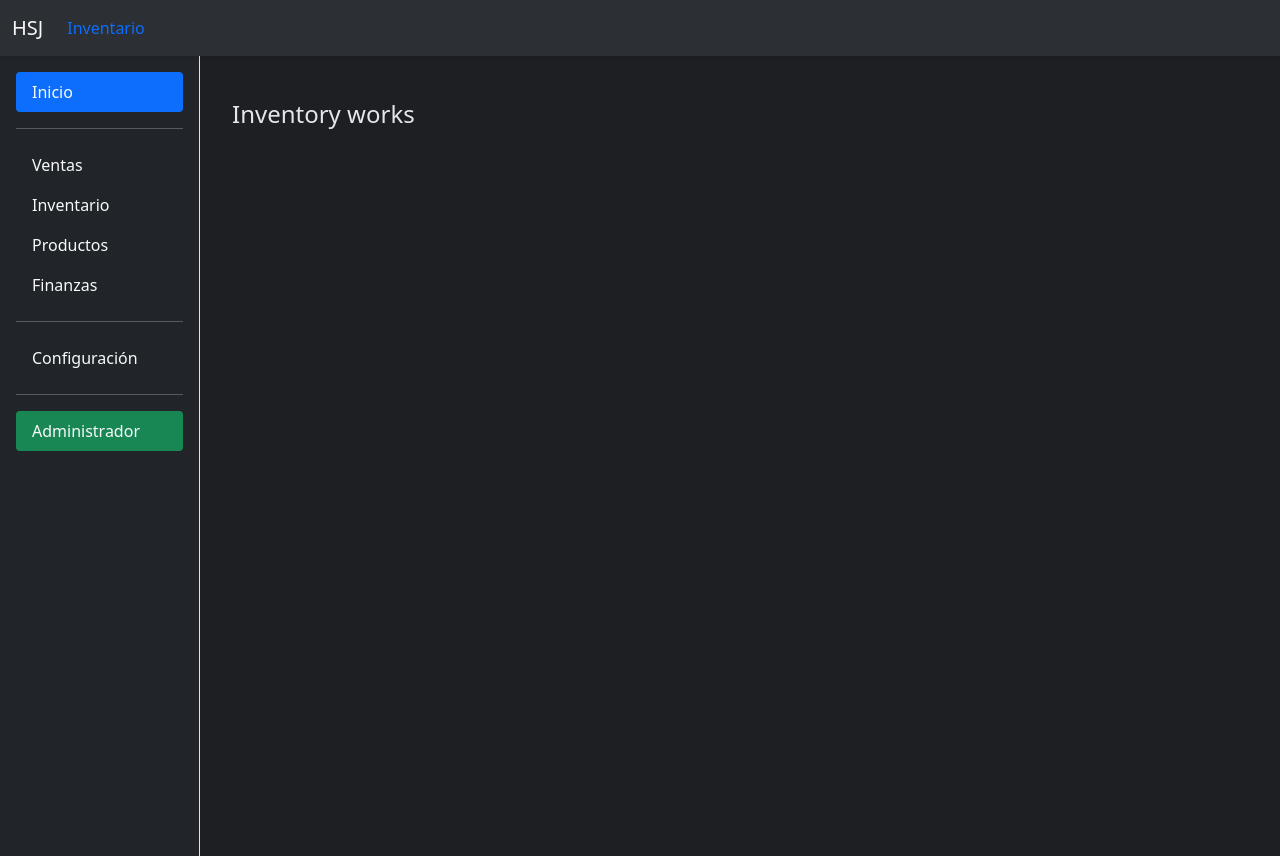
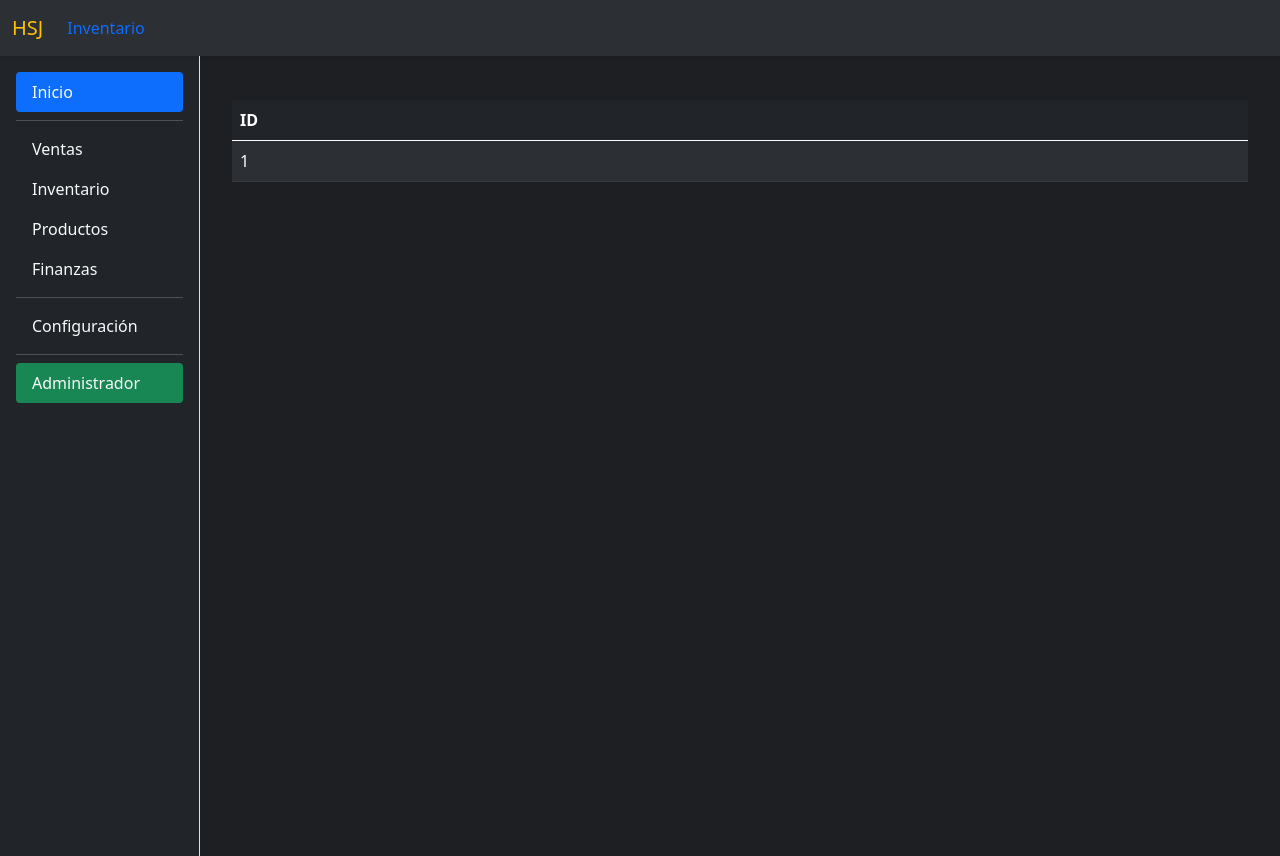
Before and after one commit to Schrodinger137/HSystem, a Django app: page /inventory in a window 1280 px wide. Run offline with Django 4.2, Linux system fonts and the light colour scheme.

Commit message:
tableInventory

```diff
--- a/inventory/templates/base.html
+++ b/inventory/templates/base.html
@@ -82,7 +82,7 @@
   {% include 'inc/sidebar.html' %}
   <nav class="navbar navbar-expand-lg navbar-dark-soft border-dark sticky-top shadow-sm" id="mainNavbar">
     <div class="container-fluid">
-      <a class="navbar-brand text-light" href="{% url 'index' %}">HSJ</a>
+      <a class="navbar-brand text-warning" href="{% url 'index' %}">HSJ</a>
       <button class="navbar-toggler" type="button" data-bs-toggle="collapse" data-bs-target="#navbarSupportedContent">
         <span class="navbar-toggler-icon"></span>
       </button>
--- a/inventory/templates/inc/sidebar.html
+++ b/inventory/templates/inc/sidebar.html
@@ -7,7 +7,7 @@
                 Inicio
             </a>
         </li>
-        <hr>
+        <li><hr class="dropdown-divider"></li>
         <li>
             <a href="{% url 'sales' %}" class="nav-link text-light">
                 Ventas
@@ -28,13 +28,13 @@
                 Finanzas
             </a>
         </li>
-        <hr>
+        <li><hr class="dropdown-divider"></li>
         <li>
             <a href="#" class="nav-link text-light">
                 Configuración
             </a>
         </li>
-        <hr>
+        <li><hr class="dropdown-divider"></li>
         <li>
             <a href="{% url 'admin:index' %}" class="nav-link text-light bg-success">
                 Administrador
--- a/inventory/templates/inventory/inventory.html
+++ b/inventory/templates/inventory/inventory.html
@@ -12,7 +12,18 @@
 {% block content %}
 
 <div class="container mt-4">
-<h4>Inventory works</h4>
+    <table class="table table-dark table-striped table-hover">
+        <thead>
+            <tr>
+                <th scope="col">ID</th>
+            </tr>
+        </thead>
+        <tbody>
+            <tr>
+                <td>1</td>
+            </tr>
+        </tbody>
+    </table>
 </div>
 
 {% endblock %}
```
